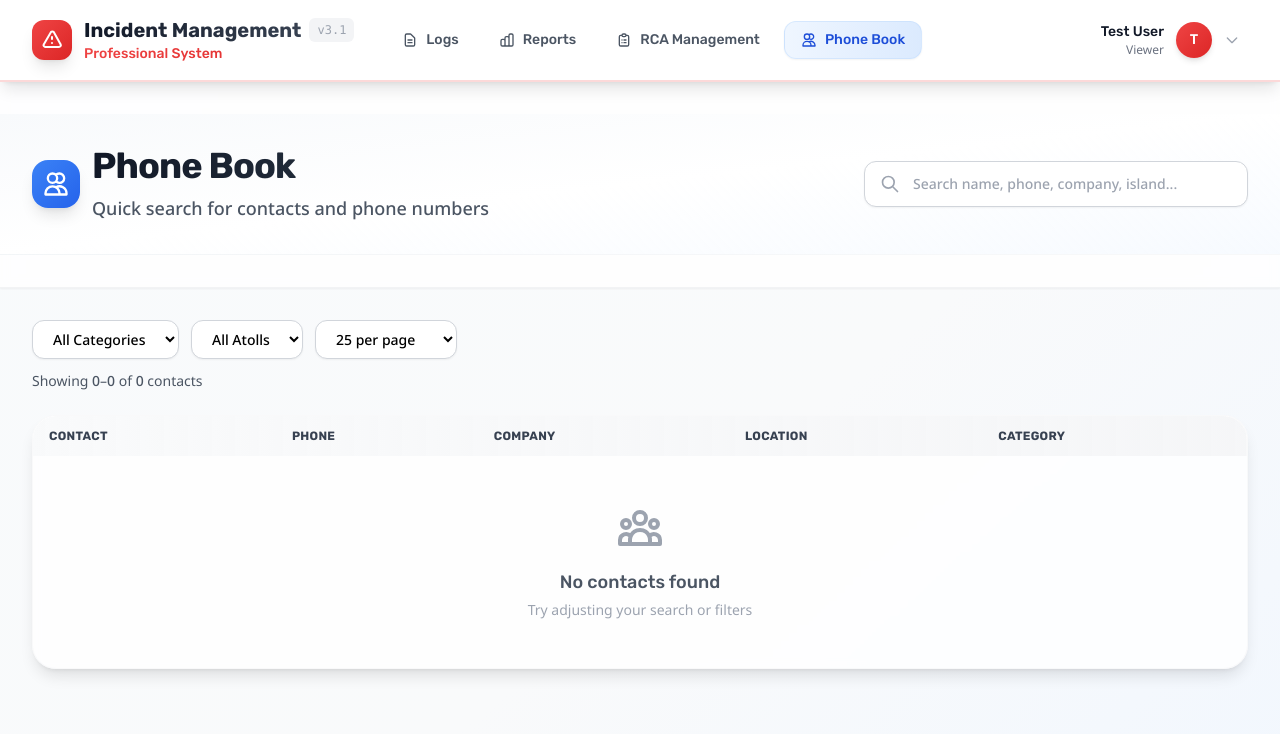
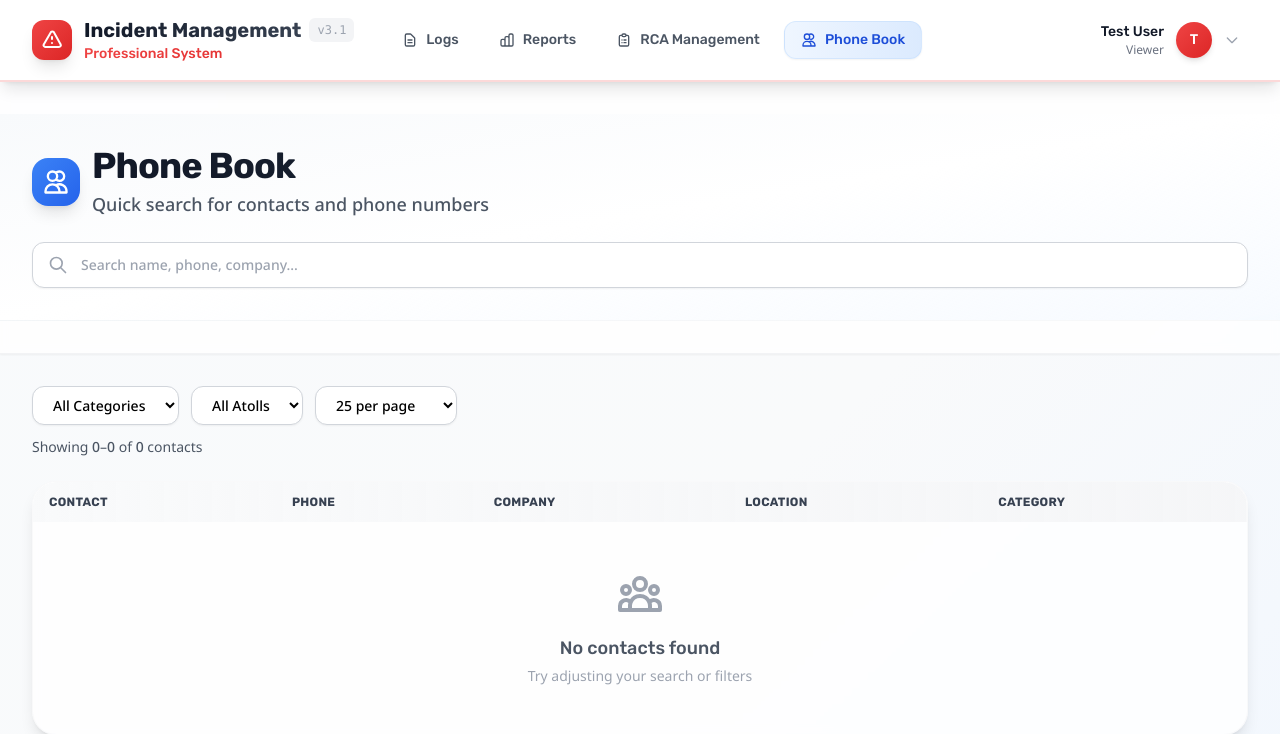
Before and after one commit to Rannamaari/incident-management-system, a Laravel app: page /contacts in a window 1280 px wide. Shown: the top 734 px of the page. Run offline with Laravel 12, Linux system fonts and the light colour scheme; a user stored in the database is signed in; data comes from the database, SQL or seed files in the repository; data that the repository does not hold is empty; some libraries are stand-ins or nearby versions.

Commit message:
Optimize phone book for mobile devices and update navigation
Mobile Navigation:
- Replace "More" button with direct "Phone Book" link in bottom navigation
- Easier access to contacts on mobile devices
- Consistent with other main features (Incidents, Logs, Reports, RCA)

Phone Book Mobile Optimizations:
- Compact header with responsive sizing (smaller padding and text on mobile)
- Stacked search box and New Contact button on mobile
- Shorter placeholder text for mobile search
- Optimized filter layout: 2-column grid on mobile, flex on desktop
- Smaller text and spacing throughout for better mobile fit
- Compact mobile cards with tighter spacing (p-3 instead of p-4)
- Smaller avatars (h-10 w-10 instead of h-12 w-12)
- Island/site location shown on new line on very small screens
- Reduced button sizes with active:scale-95 for better touch feedback
- Optimized bulk delete section with responsive text ("Delete" vs "Delete Selected")
- Better touch targets for all interactive elements

Responsive Breakpoints:
- Extra small (<640px): Compact layout, minimal spacing
- Small (640px-1024px): Medium layout
- Large (1024px+): Full desktop layout

🤖 Generated with [Claude Code](https://claude.com/claude-code)

Co-Authored-By: Claude Sonnet 4.5 <noreply@anthropic.com>

```diff
--- a/resources/views/contacts/index.blade.php
+++ b/resources/views/contacts/index.blade.php
@@ -2,33 +2,33 @@
 
 @section('header')
     <!-- Hero -->
-    <div class="-mx-4 sm:-mx-6 lg:-mx-8 bg-gradient-to-br from-slate-50 via-white to-blue-50/50 px-4 sm:px-6 lg:px-8 py-8 border-b border-gray-200/30">
+    <div class="-mx-4 sm:-mx-6 lg:-mx-8 bg-gradient-to-br from-slate-50 via-white to-blue-50/50 px-4 sm:px-6 lg:px-8 py-4 sm:py-8 border-b border-gray-200/30">
         <div class="mx-auto max-w-7xl">
-            <div class="flex flex-col gap-6 lg:flex-row lg:items-center lg:justify-between">
-                <div class="min-w-0 flex-1">
-                    <div class="flex items-center gap-3">
-                        <div class="h-12 w-12 rounded-2xl bg-gradient-to-br from-blue-500 to-blue-600 shadow-lg grid place-items-center transform hover:scale-105 transition-all duration-300">
-                            <svg class="h-7 w-7 text-white" viewBox="0 0 24 24" fill="none" stroke="currentColor">
+            <div class="flex flex-col gap-4 sm:gap-6">
+                <!-- Title and Icon -->
+                <div class="flex items-center gap-2 sm:gap-3">
+                    <div class="h-10 w-10 sm:h-12 sm:w-12 rounded-2xl bg-gradient-to-br from-blue-500 to-blue-600 shadow-lg grid place-items-center">
+                        <svg class="h-5 w-5 sm:h-7 sm:w-7 text-white" viewBox="0 0 24 24" fill="none" stroke="currentColor">
                             <path stroke-linecap="round" stroke-linejoin="round" stroke-width="2" d="M12 4.354a4 4 0 110 5.292M15 21H3v-1a6 6 0 0112 0v1zm0 0h6v-1a6 6 0 00-9-5.197M13 7a4 4 0 11-8 0 4 4 0 018 0z" />
                         </svg>
                     </div>
-                        <div>
-                            <h1 class="font-heading text-3xl lg:text-4xl font-bold tracking-tight bg-gradient-to-r from-gray-900 via-gray-800 to-gray-900 bg-clip-text text-transparent">Phone Book</h1>
-                            <p class="mt-2 text-lg text-gray-600 font-medium">Quick search for contacts and phone numbers</p>
-                        </div>
+                    <div class="flex-1 min-w-0">
+                        <h1 class="font-heading text-2xl sm:text-3xl lg:text-4xl font-bold tracking-tight bg-gradient-to-r from-gray-900 via-gray-800 to-gray-900 bg-clip-text text-transparent">Phone Book</h1>
+                        <p class="mt-1 text-sm sm:text-base lg:text-lg text-gray-600 font-medium hidden sm:block">Quick search for contacts and phone numbers</p>
                     </div>
                 </div>
 
-                <!-- Search Box -->
-                <div class="w-full lg:w-96">
+                <!-- Search Box and New Contact Button -->
+                <div class="flex flex-col sm:flex-row gap-3 sm:gap-4">
+                    <div class="flex-1">
                         <form method="GET" action="{{ route('contacts.index') }}">
                             <div class="relative">
                                 <input type="text"
                                     name="search"
                                     value="{{ request('search') }}"
-                                placeholder="Search name, phone, company, island..."
-                                class="w-full rounded-xl border border-gray-300 pl-12 pr-4 py-3 text-sm font-medium bg-white shadow-sm focus:border-blue-500 focus:ring-2 focus:ring-blue-500/20 transition-all duration-200">
-                            <svg class="absolute left-4 top-1/2 -translate-y-1/2 h-5 w-5 text-gray-400" fill="none" stroke="currentColor" viewBox="0 0 24 24">
+                                    placeholder="Search name, phone, company..."
+                                    class="w-full rounded-xl border border-gray-300 pl-10 sm:pl-12 pr-4 py-2.5 sm:py-3 text-sm font-medium bg-white shadow-sm focus:border-blue-500 focus:ring-2 focus:ring-blue-500/20 transition-all duration-200">
+                                <svg class="absolute left-3 sm:left-4 top-1/2 -translate-y-1/2 h-4 w-4 sm:h-5 sm:w-5 text-gray-400" fill="none" stroke="currentColor" viewBox="0 0 24 24">
                                     <path stroke-linecap="round" stroke-linejoin="round" stroke-width="2" d="M21 21l-6-6m2-5a7 7 0 11-14 0 7 7 0 0114 0z" />
                                 </svg>
                             </div>
@@ -36,16 +36,15 @@
                     </div>
 
                     @if(Auth::user()->canManageContacts())
-                    <div class="flex items-center gap-3">
                         <a href="{{ route('contacts.create') }}"
-                            class="inline-flex items-center gap-2 rounded-2xl bg-gradient-to-r from-blue-600 to-blue-700 px-6 py-3 font-heading font-semibold text-white shadow-lg transition-all duration-300 hover:-translate-y-1 hover:shadow-2xl hover:from-blue-700 hover:to-blue-800 transform">
-                            <svg class="h-5 w-5" viewBox="0 0 24 24" fill="none" stroke="currentColor">
+                            class="inline-flex items-center justify-center gap-2 rounded-xl sm:rounded-2xl bg-gradient-to-r from-blue-600 to-blue-700 px-4 sm:px-6 py-2.5 sm:py-3 font-heading font-semibold text-sm sm:text-base text-white shadow-lg transition-all duration-300 hover:shadow-xl whitespace-nowrap">
+                            <svg class="h-4 w-4 sm:h-5 sm:w-5" viewBox="0 0 24 24" fill="none" stroke="currentColor">
                                 <path stroke-linecap="round" stroke-linejoin="round" stroke-width="2" d="M12 4v16m8-8H4" />
                             </svg>
-                            New Contact
+                            <span>New Contact</span>
                         </a>
+                    @endif
                 </div>
-                @endif
             </div>
         </div>
     </div>
@@ -56,56 +55,57 @@
         <div class="mx-auto max-w-7xl px-4 sm:px-6 lg:px-8">
 
             <!-- Filters -->
-            <div class="mb-6">
-                <form method="GET" action="{{ route('contacts.index') }}" class="flex flex-wrap gap-3">
+            <div class="mb-4 sm:mb-6">
+                <form method="GET" action="{{ route('contacts.index') }}" class="grid grid-cols-2 sm:flex sm:flex-wrap gap-2 sm:gap-3">
                     <input type="hidden" name="search" value="{{ request('search') }}">
 
-                    <select name="category" onchange="this.form.submit()" class="rounded-xl border border-gray-300 px-4 py-2 text-sm font-medium bg-white shadow-sm focus:border-blue-500 focus:ring-2 focus:ring-blue-500/20 transition-all duration-200">
+                    <select name="category" onchange="this.form.submit()" class="rounded-lg sm:rounded-xl border border-gray-300 px-3 sm:px-4 py-2 text-xs sm:text-sm font-medium bg-white shadow-sm focus:border-blue-500 focus:ring-2 focus:ring-blue-500/20 transition-all duration-200">
                         <option value="">All Categories</option>
                         @foreach($categories as $cat)
                             <option value="{{ $cat }}" {{ request('category') == $cat ? 'selected' : '' }}>{{ $cat }}</option>
                         @endforeach
                     </select>
 
-                    <select name="atoll" onchange="this.form.submit()" class="rounded-xl border border-gray-300 px-4 py-2 text-sm font-medium bg-white shadow-sm focus:border-blue-500 focus:ring-2 focus:ring-blue-500/20 transition-all duration-200">
+                    <select name="atoll" onchange="this.form.submit()" class="rounded-lg sm:rounded-xl border border-gray-300 px-3 sm:px-4 py-2 text-xs sm:text-sm font-medium bg-white shadow-sm focus:border-blue-500 focus:ring-2 focus:ring-blue-500/20 transition-all duration-200">
                         <option value="">All Atolls</option>
                         @foreach($atolls as $atl)
                             <option value="{{ $atl }}" {{ request('atoll') == $atl ? 'selected' : '' }}>{{ $atl }}</option>
                         @endforeach
                     </select>
 
-                    <select name="per_page" onchange="this.form.submit()" class="rounded-xl border border-gray-300 px-4 py-2 text-sm font-medium bg-white shadow-sm focus:border-blue-500 focus:ring-2 focus:ring-blue-500/20 transition-all duration-200">
+                    <select name="per_page" onchange="this.form.submit()" class="rounded-lg sm:rounded-xl border border-gray-300 px-3 sm:px-4 py-2 text-xs sm:text-sm font-medium bg-white shadow-sm focus:border-blue-500 focus:ring-2 focus:ring-blue-500/20 transition-all duration-200 col-span-2 sm:col-span-1">
                         <option value="25" {{ request('per_page', 25) == 25 ? 'selected' : '' }}>25 per page</option>
                         <option value="50" {{ request('per_page') == 50 ? 'selected' : '' }}>50 per page</option>
                         <option value="100" {{ request('per_page') == 100 ? 'selected' : '' }}>100 per page</option>
                     </select>
 
                     @if(request()->hasAny(['search', 'category', 'atoll']))
-                        <a href="{{ route('contacts.index') }}" class="rounded-xl bg-gradient-to-r from-gray-100 to-gray-200 px-5 py-2 font-heading font-medium text-gray-700 transition-all duration-300 hover:from-gray-200 hover:to-gray-300 transform hover:-translate-y-0.5">
+                        <a href="{{ route('contacts.index') }}" class="col-span-2 sm:col-span-1 rounded-lg sm:rounded-xl bg-gradient-to-r from-gray-100 to-gray-200 px-4 sm:px-5 py-2 font-heading font-medium text-xs sm:text-sm text-gray-700 transition-all duration-300 hover:from-gray-200 hover:to-gray-300 text-center">
                             Clear All
                         </a>
                     @endif
                 </form>
 
-                <div class="mt-3 text-sm text-gray-600">
+                <div class="mt-2 sm:mt-3 text-xs sm:text-sm text-gray-600">
                     Showing <span class="font-medium">{{ $contacts->firstItem() ?? 0 }}</span>–<span class="font-medium">{{ $contacts->lastItem() ?? 0 }}</span> of <span class="font-medium">{{ $contacts->total() }}</span> contacts
                 </div>
             </div>
 
             @if(Auth::user()->canManageContacts())
-                <form id="bulkDeleteForm" method="POST" action="{{ route('contacts.bulk-delete') }}" class="mb-4">
+                <form id="bulkDeleteForm" method="POST" action="{{ route('contacts.bulk-delete') }}" class="mb-3 sm:mb-4">
                     @csrf
                     <div class="flex items-center justify-between">
-                        <div class="text-sm text-gray-600">
-                            <span id="selectedCount">0</span> contact(s) selected
+                        <div class="text-xs sm:text-sm text-gray-600">
+                            <span id="selectedCount">0</span> selected
                         </div>
                         <button type="submit" id="bulkDeleteBtn"
-                            class="hidden inline-flex items-center gap-2 rounded-xl bg-gradient-to-r from-red-600 to-red-700 px-4 py-2 font-heading font-semibold text-white shadow-md transition-all duration-300 hover:from-red-700 hover:to-red-800"
+                            class="hidden inline-flex items-center gap-1 sm:gap-2 rounded-lg sm:rounded-xl bg-gradient-to-r from-red-600 to-red-700 px-3 sm:px-4 py-1.5 sm:py-2 font-heading font-semibold text-xs sm:text-sm text-white shadow-md transition-all duration-300 hover:from-red-700 hover:to-red-800"
                             onclick="return confirm('Are you sure you want to delete the selected contacts? This action cannot be undone.');">
-                            <svg class="h-4 w-4" fill="none" stroke="currentColor" viewBox="0 0 24 24">
+                            <svg class="h-3 w-3 sm:h-4 sm:w-4" fill="none" stroke="currentColor" viewBox="0 0 24 24">
                                 <path stroke-linecap="round" stroke-linejoin="round" stroke-width="2" d="M19 7l-.867 12.142A2 2 0 0116.138 21H7.862a2 2 0 01-1.995-1.858L5 7m5 4v6m4-6v6m1-10V4a1 1 0 00-1-1h-4a1 1 0 00-1 1v3M4 7h16" />
                             </svg>
-                            Delete Selected
+                            <span class="hidden sm:inline">Delete Selected</span>
+                            <span class="sm:hidden">Delete</span>
                         </button>
                     </div>
                 </form>
@@ -235,34 +235,28 @@
                 <!-- Mobile Cards -->
                 <div class="lg:hidden divide-y divide-gray-100">
                     @forelse($contacts as $contact)
-                        <div class="p-4 hover:bg-blue-50/30 transition-colors duration-200">
-                            <div class="flex items-start gap-3">
-                                <div class="h-12 w-12 rounded-full bg-gradient-to-br from-blue-100 to-blue-200 grid place-items-center flex-shrink-0">
-                                    <span class="text-sm font-heading font-bold text-blue-700">{{ $contact->initials }}</span>
+                        <div class="p-3 hover:bg-blue-50/30 transition-colors duration-200">
+                            <div class="flex items-start gap-2.5">
+                                <div class="h-10 w-10 rounded-full bg-gradient-to-br from-blue-100 to-blue-200 grid place-items-center flex-shrink-0">
+                                    <span class="text-xs font-heading font-bold text-blue-700">{{ $contact->initials }}</span>
                                 </div>
                                 <div class="flex-1 min-w-0">
-                                    <div class="font-heading font-semibold text-gray-900 mb-1">
+                                    <div class="font-heading font-semibold text-sm text-gray-900 mb-0.5 leading-tight">
                                         {{ $contact->name }}
                                         @if($contact->island)
-                                            <span class="text-sm font-normal text-gray-600">({{ $contact->island }})</span>
+                                            <span class="text-xs font-normal text-gray-600 block sm:inline sm:ml-1">({{ $contact->island }})</span>
                                         @elseif($contact->site)
-                                            <span class="text-sm font-normal text-gray-600">({{ $contact->site }})</span>
+                                            <span class="text-xs font-normal text-gray-600 block sm:inline sm:ml-1">({{ $contact->site }})</span>
                                         @endif
                                     </div>
-                                    <a href="tel:{{ $contact->phone }}" class="text-blue-600 font-medium hover:underline mb-2 block">{{ $contact->phone }}</a>
+                                    <a href="tel:{{ $contact->phone }}" class="text-blue-600 text-sm font-medium hover:underline mb-1.5 block">{{ $contact->phone }}</a>
 
                                     @if($contact->company)
-                                        <div class="text-sm text-gray-700 mb-1">{{ $contact->company }}</div>
-                                    @endif
-
-                                    @if($contact->island || $contact->atoll)
-                                        <div class="text-xs text-gray-500 mb-2">
-                                            {{ $contact->island }}@if($contact->island && $contact->atoll), @endif{{ $contact->atoll }}
-                                        </div>
+                                        <div class="text-xs text-gray-700 mb-1 truncate">{{ $contact->company }}</div>
                                     @endif
 
                                     @if($contact->category)
-                                        <span class="inline-flex items-center rounded-full px-2 py-1 text-xs font-heading font-medium bg-blue-100 text-blue-800">
+                                        <span class="inline-flex items-center rounded-full px-2 py-0.5 text-xs font-heading font-medium bg-blue-100 text-blue-800">
                                             {{ $contact->category }}
                                         </span>
                                     @endif
@@ -270,24 +264,24 @@
                             </div>
 
                             @if(Auth::user()->canManageContacts())
-                                <div class="mt-3 flex items-center gap-2">
+                                <div class="mt-2.5 flex items-center gap-1.5">
                                     <input type="checkbox" name="contact_ids[]" value="{{ $contact->id }}"
-                                        class="contact-checkbox h-4 w-4 rounded border-gray-300 text-blue-600 focus:ring-blue-500 mr-2"
+                                        class="contact-checkbox h-4 w-4 rounded border-gray-300 text-blue-600 focus:ring-blue-500"
                                         form="bulkDeleteForm">
                                     <a href="{{ route('contacts.edit', $contact) }}"
-                                        class="flex-1 inline-flex items-center justify-center gap-1 rounded-lg bg-blue-50 px-3 py-2 text-xs font-semibold text-blue-700 hover:bg-blue-100 transition-colors duration-200">
-                                        <svg class="h-4 w-4" fill="none" stroke="currentColor" viewBox="0 0 24 24">
+                                        class="flex-1 inline-flex items-center justify-center gap-1 rounded-lg bg-blue-50 px-2.5 py-1.5 text-xs font-semibold text-blue-700 hover:bg-blue-100 transition-colors duration-200 active:scale-95">
+                                        <svg class="h-3.5 w-3.5" fill="none" stroke="currentColor" viewBox="0 0 24 24">
                                             <path stroke-linecap="round" stroke-linejoin="round" stroke-width="2" d="M11 5H6a2 2 0 00-2 2v11a2 2 0 002 2h11a2 2 0 002-2v-5m-1.414-9.414a2 2 0 112.828 2.828L11.828 15H9v-2.828l8.586-8.586z" />
                                         </svg>
                                         Edit
                                     </a>
                                     <form action="{{ route('contacts.destroy', $contact) }}" method="POST" class="flex-1"
-                                        onsubmit="return confirm('Are you sure you want to delete this contact? This action cannot be undone.');">
+                                        onsubmit="return confirm('Are you sure you want to delete this contact?');">
                                         @csrf
                                         @method('DELETE')
                                         <button type="submit"
-                                            class="w-full inline-flex items-center justify-center gap-1 rounded-lg bg-red-50 px-3 py-2 text-xs font-semibold text-red-700 hover:bg-red-100 transition-colors duration-200">
-                                            <svg class="h-4 w-4" fill="none" stroke="currentColor" viewBox="0 0 24 24">
+                                            class="w-full inline-flex items-center justify-center gap-1 rounded-lg bg-red-50 px-2.5 py-1.5 text-xs font-semibold text-red-700 hover:bg-red-100 transition-colors duration-200 active:scale-95">
+                                            <svg class="h-3.5 w-3.5" fill="none" stroke="currentColor" viewBox="0 0 24 24">
                                                 <path stroke-linecap="round" stroke-linejoin="round" stroke-width="2" d="M19 7l-.867 12.142A2 2 0 0116.138 21H7.862a2 2 0 01-1.995-1.858L5 7m5 4v6m4-6v6m1-10V4a1 1 0 00-1-1h-4a1 1 0 00-1 1v3M4 7h16" />
                                             </svg>
                                             Delete
--- a/resources/views/layouts/navigation.blade.php
+++ b/resources/views/layouts/navigation.blade.php
@@ -366,15 +366,15 @@
                 <span class="text-xs font-heading font-medium">RCA</span>
             </a>
 
-            <!-- More -->
-            <button @click="showMoreMenu = true"
-                    class="flex flex-col items-center justify-center space-y-1 text-gray-600 transition-all duration-200 hover:bg-gray-50">
+            <!-- Phone Book -->
+            <a href="{{ route('contacts.index') }}"
+               class="flex flex-col items-center justify-center space-y-1 {{ request()->routeIs('contacts.*') ? 'text-blue-600 bg-blue-50/50' : 'text-gray-600' }} transition-all duration-200 hover:bg-gray-50">
                 <svg class="w-6 h-6" fill="none" stroke="currentColor" viewBox="0 0 24 24">
                     <path stroke-linecap="round" stroke-linejoin="round" stroke-width="2"
-                          d="M4 6h16M4 12h16M4 18h16" />
+                          d="M12 4.354a4 4 0 110 5.292M15 21H3v-1a6 6 0 0112 0v1zm0 0h6v-1a6 6 0 00-9-5.197M13 7a4 4 0 11-8 0 4 4 0 018 0z" />
                 </svg>
-                <span class="text-xs font-heading font-medium">More</span>
-            </button>
+                <span class="text-xs font-heading font-medium">Phone Book</span>
+            </a>
         </div>
 
         <!-- More Menu Overlay -->
```
Lines whose indentation alone changed are shown as unchanged.
